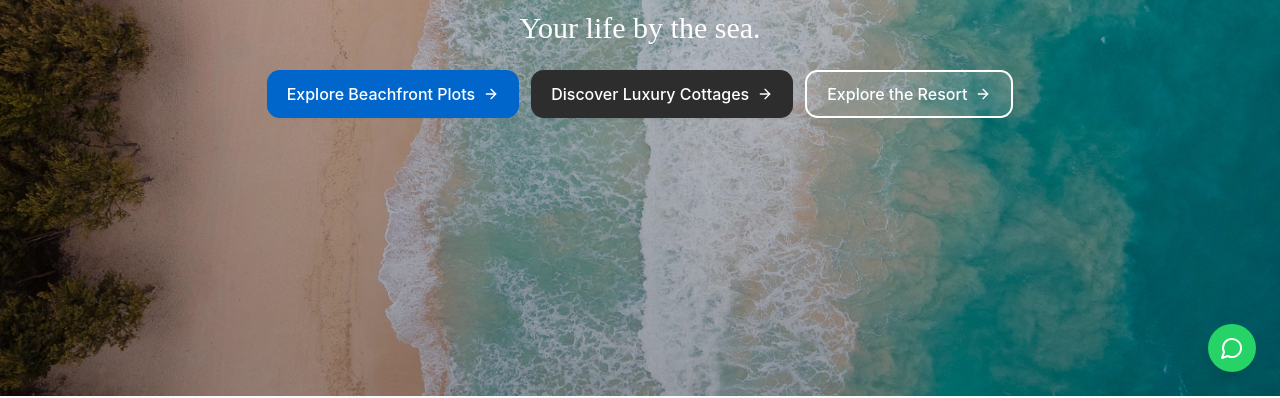
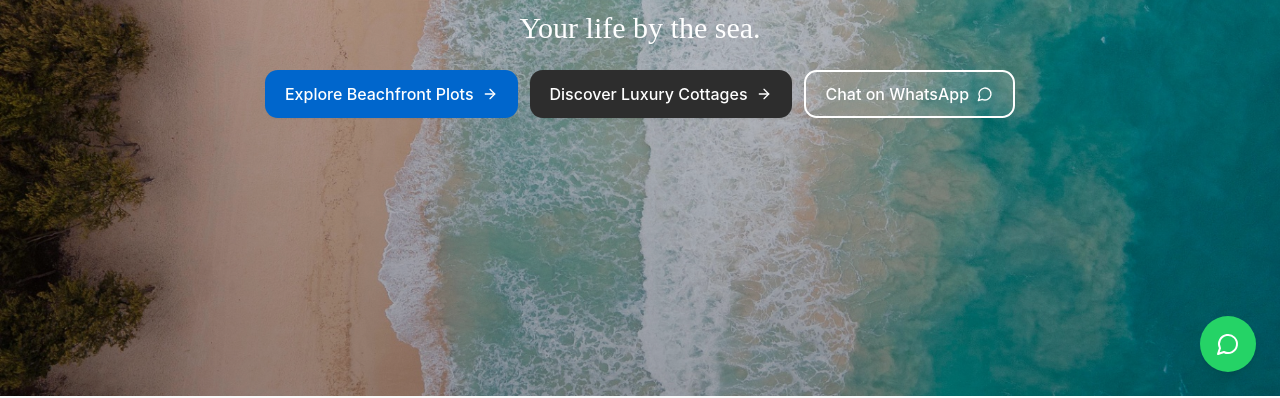
Before and after one commit to RatnakarFuri/svnbayparck, a React (Vite) app: page /home in a window 1280 px wide. Shown: the part 404-802 px from the top of the page. Built offline with nearby package versions, Linux system fonts and the light colour scheme; a web font is replaced by a local one.

Commit message:
Fix: Replace button with WhatsApp link
Replaces the "Explore the resort" button with a WhatsApp chat link.

```diff
--- a/src/components/WhatsAppButton.tsx
+++ b/src/components/WhatsAppButton.tsx
@@ -10,7 +10,7 @@ const WhatsAppButton = () => {
   return (
     <button
       onClick={handleWhatsAppClick}
-      className="fixed bottom-6 right-6 bg-[#25D366] hover:bg-[#128C7E] text-white p-3 rounded-full shadow-lg transition-all duration-300 z-50 flex items-center justify-center"
+      className="fixed bottom-6 right-6 bg-[#25D366] hover:bg-[#128C7E] text-white p-4 rounded-full shadow-lg transition-all duration-300 z-50 flex items-center justify-center"
       aria-label="Chat on WhatsApp"
     >
       <MessageCircle size={24} />
--- a/src/pages/Home.tsx
+++ b/src/pages/Home.tsx
@@ -1,7 +1,7 @@
 
 import React from 'react';
 import { Link } from 'react-router-dom';
-import { ArrowRight, MapPin, CircleCheck, Building, Users, Award, DollarSign, Percent, Heart, Waves, UtensilsCrossed, Dumbbell, Gamepad, Umbrella, ShieldCheck, Phone, Mail } from 'lucide-react';
+import { ArrowRight, MapPin, CircleCheck, Building, Users, Award, DollarSign, Percent, Heart, Waves, UtensilsCrossed, Dumbbell, Gamepad, Umbrella, ShieldCheck, Phone, Mail, MessageCircle } from 'lucide-react';
 import SectionTitle from '@/components/SectionTitle';
 import FeatureCard from '@/components/FeatureCard';
 import ContactForm from '@/components/ContactForm';
@@ -11,6 +11,10 @@ import InfoCard from '@/components/InfoCard';
 import { Card } from '@/components/ui/card';
 
 const Home = () => {
+  const handleWhatsAppClick = () => {
+    window.open('https://wa.me/918599936363', '_blank');
+  };
+
   return (
     <div className="min-h-screen">
       {/* Hero Section */}
@@ -36,9 +40,9 @@ const Home = () => {
             <Link to="/cottages" className="btn-secondary flex items-center justify-center gap-2">
               Discover Luxury Cottages <ArrowRight size={16} />
             </Link>
-            <Link to="/resort" className="btn-outline flex items-center justify-center gap-2">
-              Explore the Resort <ArrowRight size={16} />
-            </Link>
+            <button onClick={handleWhatsAppClick} className="btn-outline flex items-center justify-center gap-2">
+              Chat on WhatsApp <MessageCircle size={16} />
+            </button>
           </div>
         </div>
       </section>
```
